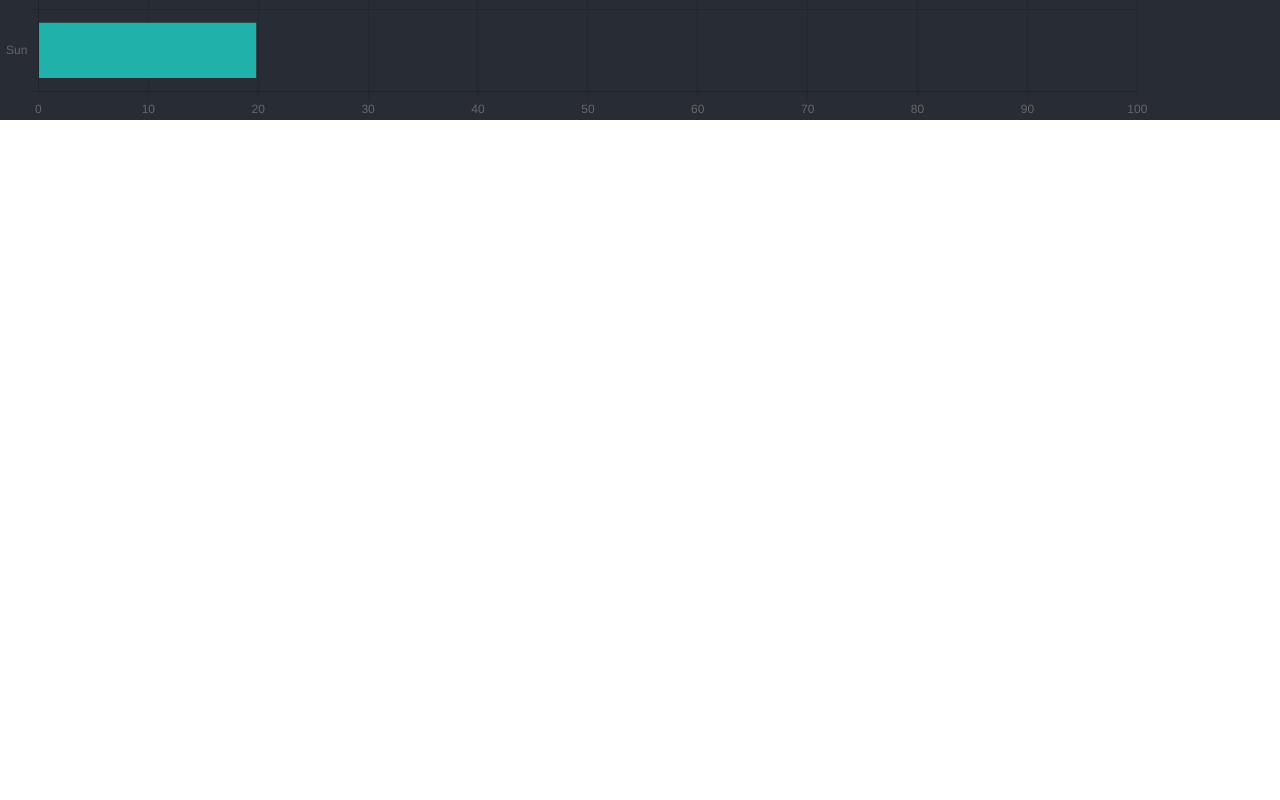
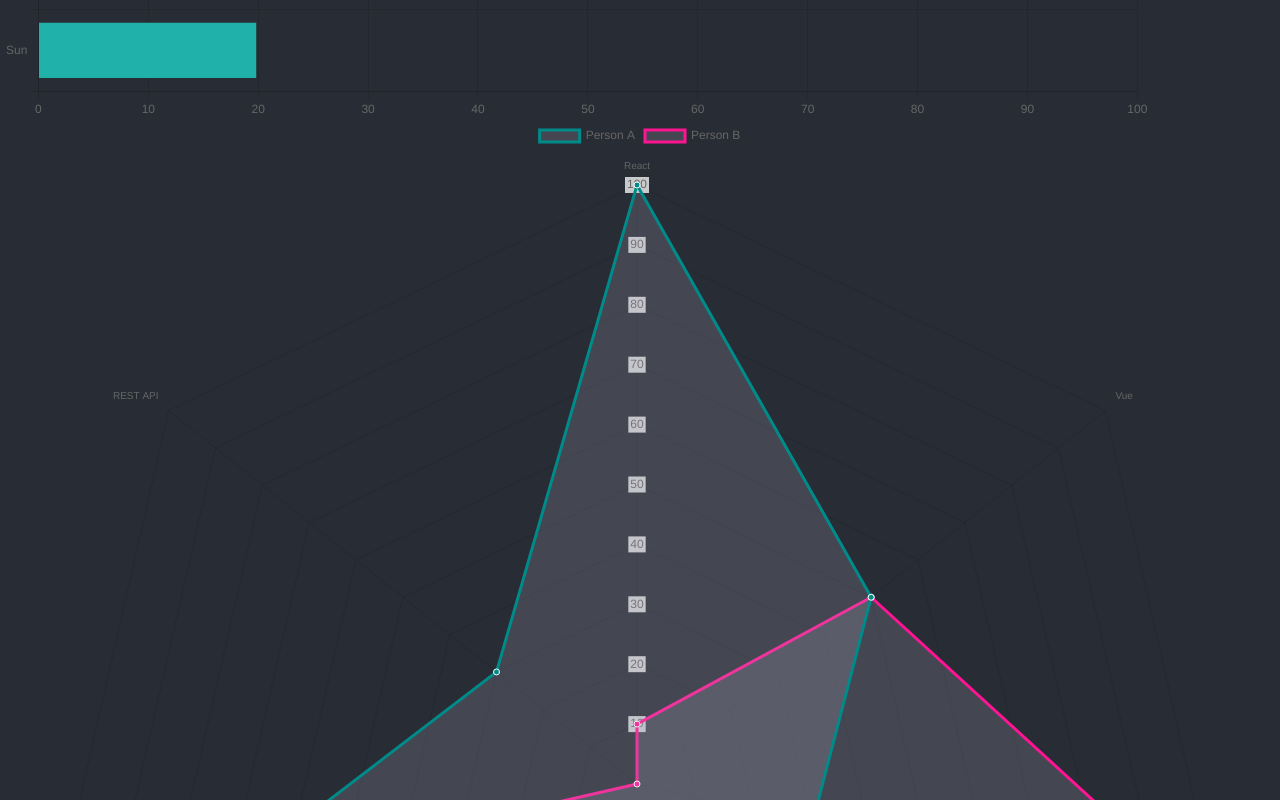
Before and after one commit to s-yoshiii/chartjs-tutrial, a React (Create React App) app: page / in a window 1280 px wide. Shown: the part 4360-5160 px from the top of the page. Before the commit the page ends 4480 px from the top, so only its background shows below. Built offline with nearby package versions, Linux system fonts and the light colour scheme.

Commit message:
Radar Chart

```diff
--- a/src/App.tsx
+++ b/src/App.tsx
@@ -3,6 +3,7 @@
 import BarPlot from "./components/BarPlot";
 import LinePlot from "./components/LinePlot";
 import PiePlot from "./components/PiePlot";
+import RadarPlot from "./components/RadarPlot";
 
 function App() {
   return (
@@ -10,6 +11,7 @@
       <LinePlot />
       <PiePlot />
       <BarPlot />
+      <RadarPlot />
     </div>
   );
 }
--- /dev/null
+++ b/src/components/RadarPlot.tsx
@@ -0,0 +1,41 @@
+import React, { FC } from "react";
+import { Radar } from "react-chartjs-2";
+const data = {
+  labels: [
+    "React",
+    "Vue",
+    "Angular",
+    "Javascript",
+    "Typescript",
+    "Redux",
+    "REST API",
+  ],
+  datasets: [
+    {
+      label: "Person A",
+      backgroundColor: "rgba(179,181,198,0.2)",
+      borderColor: "#008b8b",
+      pointBackgroundColor: "#008b8b",
+      pointBorderColor: "#fff",
+      data: [100, 50, 30, 90, 50, 70, 30],
+    },
+    {
+      label: "Person B",
+      backgroundColor: "rgba(179,181,198,0.2)",
+      borderColor: "#ff1493",
+      pointBackgroundColor: "#ff1493",
+      pointBorderColor: "#fff",
+      data: [10, 50, 100, 10, 100, 70, 0],
+    },
+  ],
+};
+
+const RadarPlot: FC = () => {
+  return (
+    <div>
+      <Radar data={data} />
+    </div>
+  );
+};
+
+export default RadarPlot;
```
